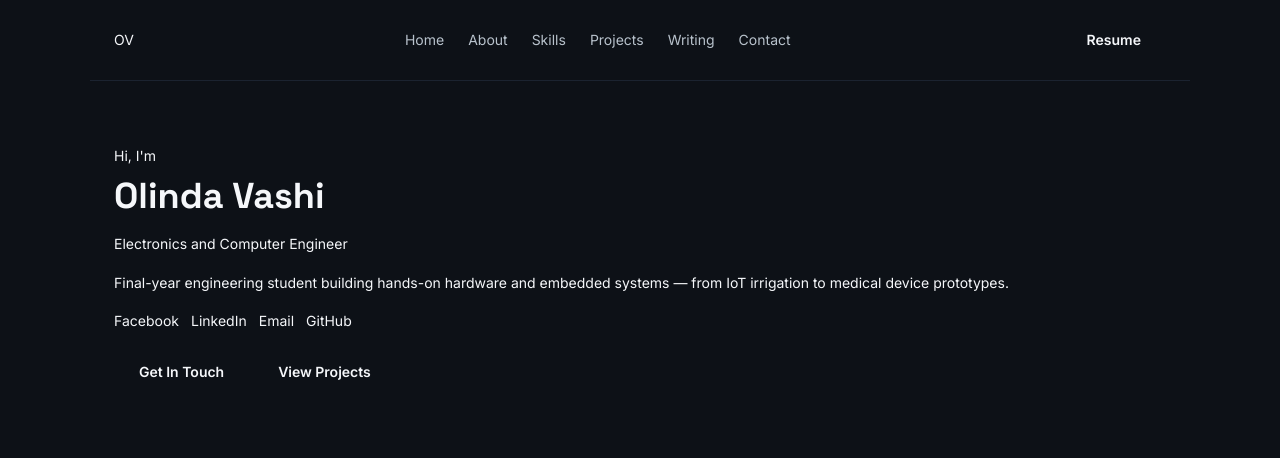
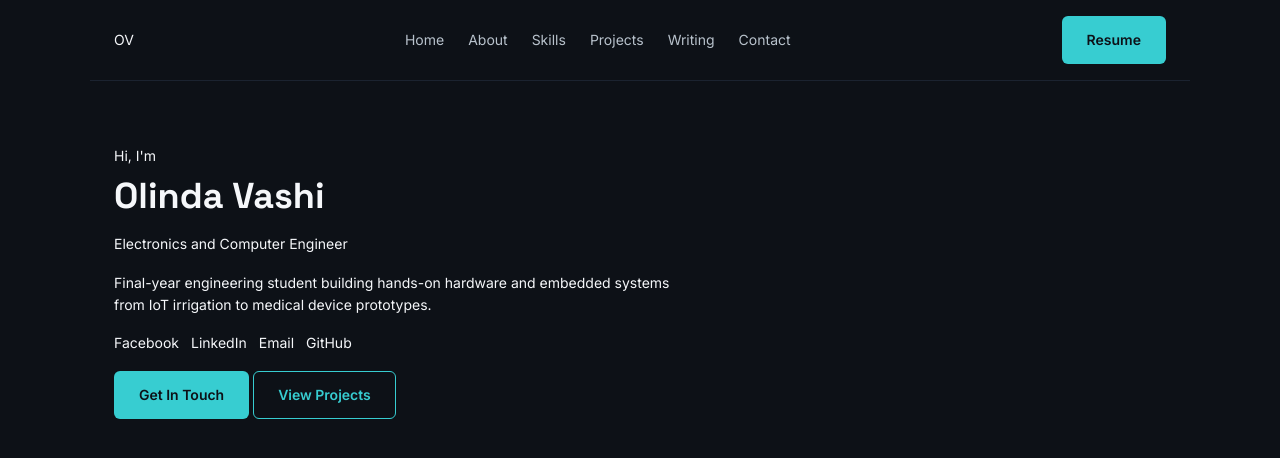
Before and after one commit to Aurie08/Personal_site_OlindaVashi, a plain HTML site: page index.html in a window 1280 px wide. Drawn offline with Linux system fonts and the light colour scheme.

Commit message:
added colors and border color on the buttons

```diff
--- a/css/styles.css
+++ b/css/styles.css
@@ -133,3 +133,16 @@ main a[href="projects.html"] {
   border-radius: 6px;
   border: 1.5px solid transparent;
 }
+
+header a[href$="cv.pdf"],
+main a[href="contact.html"] {
+  background: var(--accent);
+  color: var(--accent-contrast);
+}
+
+/* Outline style — secondary action */
+main a[href="projects.html"] {
+  background: transparent;
+  color: var(--accent);
+  border-color: var(--accent);
+}
--- a/index.html
+++ b/index.html
@@ -37,7 +37,7 @@
       <p>Electronics and Computer Engineer</p>
       <p>
         Final-year engineering student building hands-on hardware and embedded
-        systems — from IoT irrigation to medical device prototypes.
+        systems <br> from IoT irrigation to medical device prototypes.
       </p>
 
       <ul aria-label="Social profiles">
```
